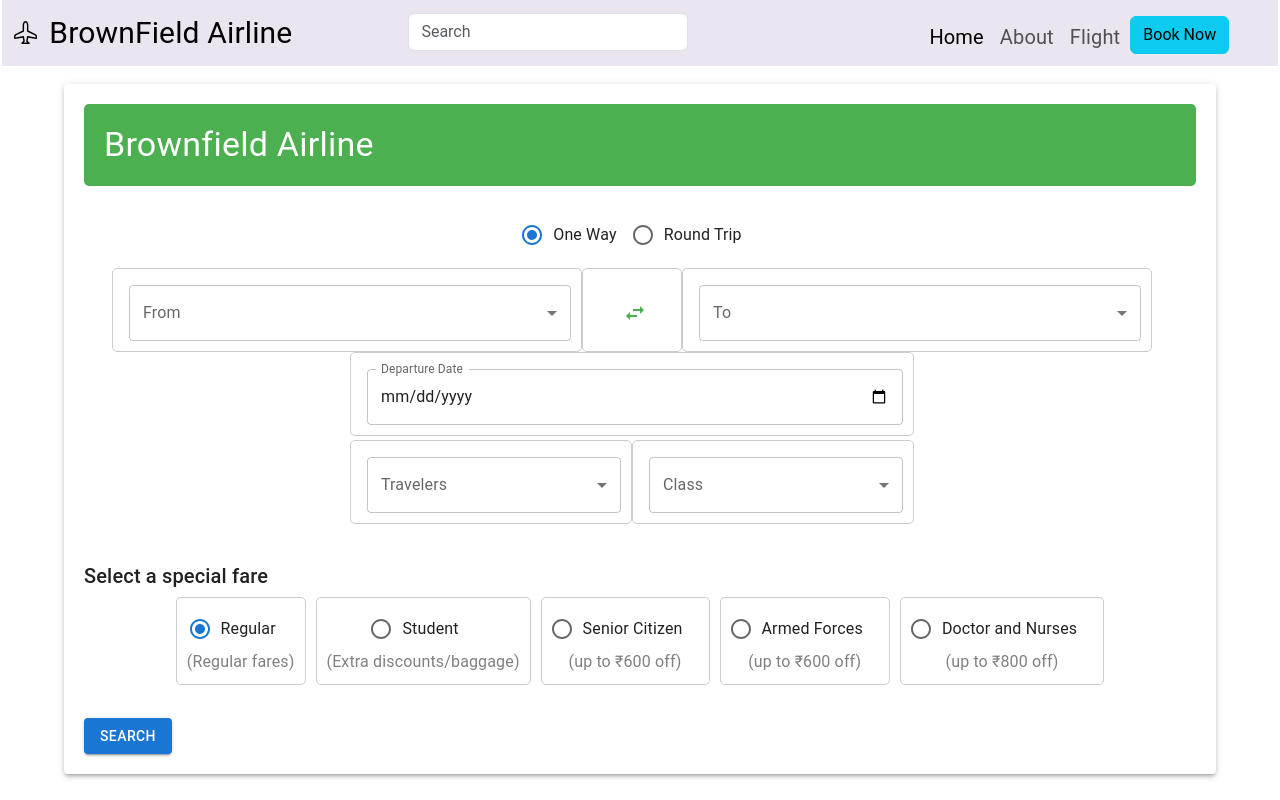
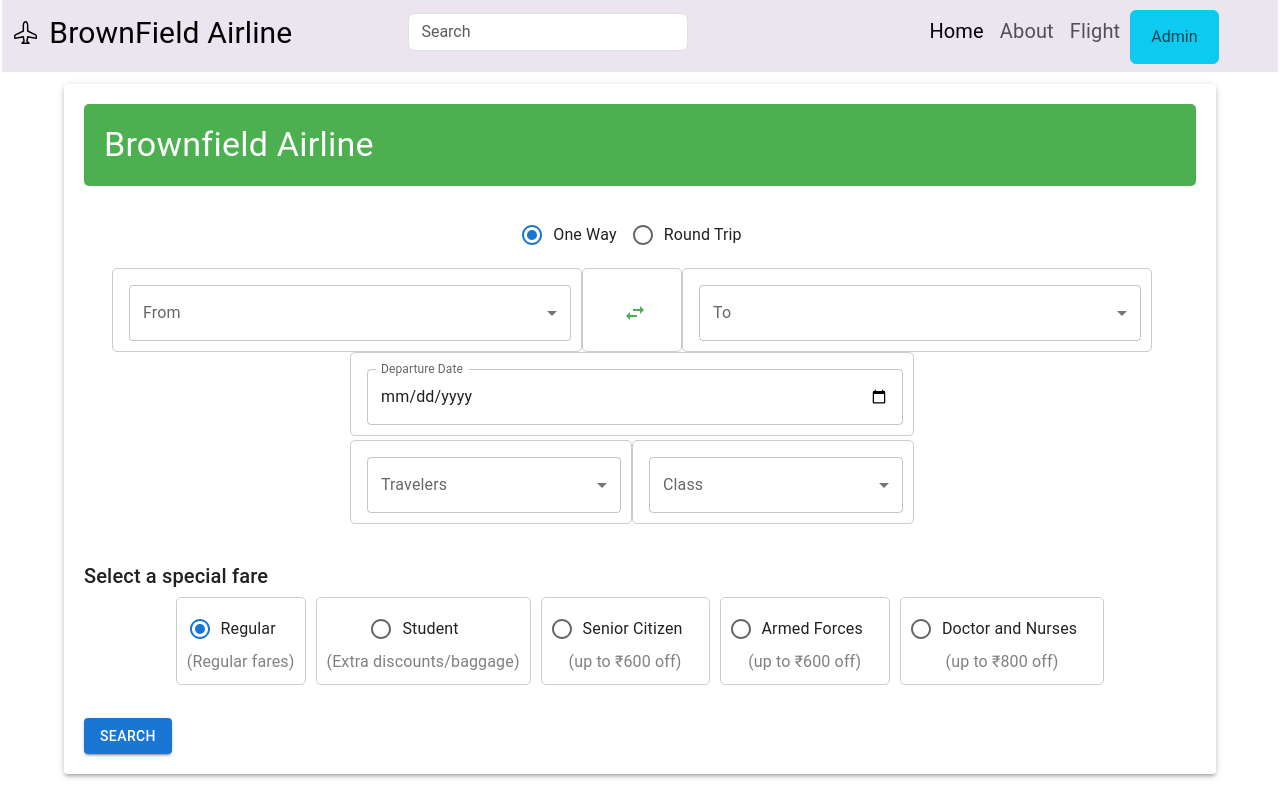
Before and after one commit to deepak1309/Brown-Field-Airlines-UI, a React (Create React App) app: page /searchPage in a window 1280 px wide. Built offline with nearby package versions, Linux system fonts and the light colour scheme.

Commit message:
file added

```diff
--- a/src/App.js
+++ b/src/App.js
@@ -24,7 +24,7 @@ function App() {
         <Route path="/results" element={<ResultsPage />} />
         <Route path="/flight/:id" element={<FlightCard />} />
         <Route path="resetPassword/:email" element={<ResetPassword />} />
-        <Route path="Admin" element={<Admin />} />
+        <Route path="/Admin" element={<Admin />} />
         </Routes>
        </Router>
     </div>
--- a/src/pages/Navbar.js
+++ b/src/pages/Navbar.js
@@ -3,7 +3,10 @@ import React from 'react'
 
 
 
+
 export default function Navbar() {
+
+
   return (
 <div className='nav'>
 <nav class="navbar navbar-expand-lg bg-body-tertiary" style={{height:"60px",width:"1400px", margin:"2px"}}>
@@ -32,7 +35,9 @@ export default function Navbar() {
         </li>
         <li class="nav-item" style={{margin:"2px"}}>
           <button class="btn btn-info">
-            Book Now
+           <a className="nav-link btn btn-info" href='/Admin'>
+             Admin
+           </a>
           </button>
         </li>
       </ul>
--- a/src/pages/SearchPage.js
+++ b/src/pages/SearchPage.js
@@ -58,6 +58,7 @@ const SearchPage = () => {
   };
 
   const handleSearch = () => {
+
     navigate('/results');
   };
 
```
